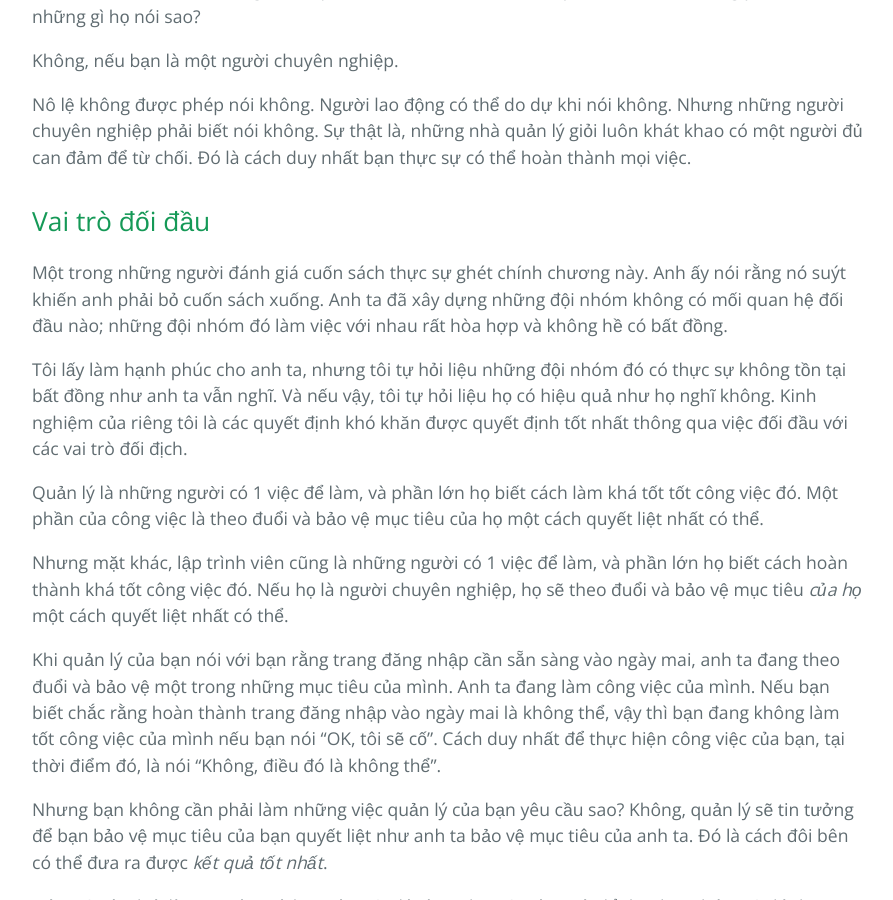
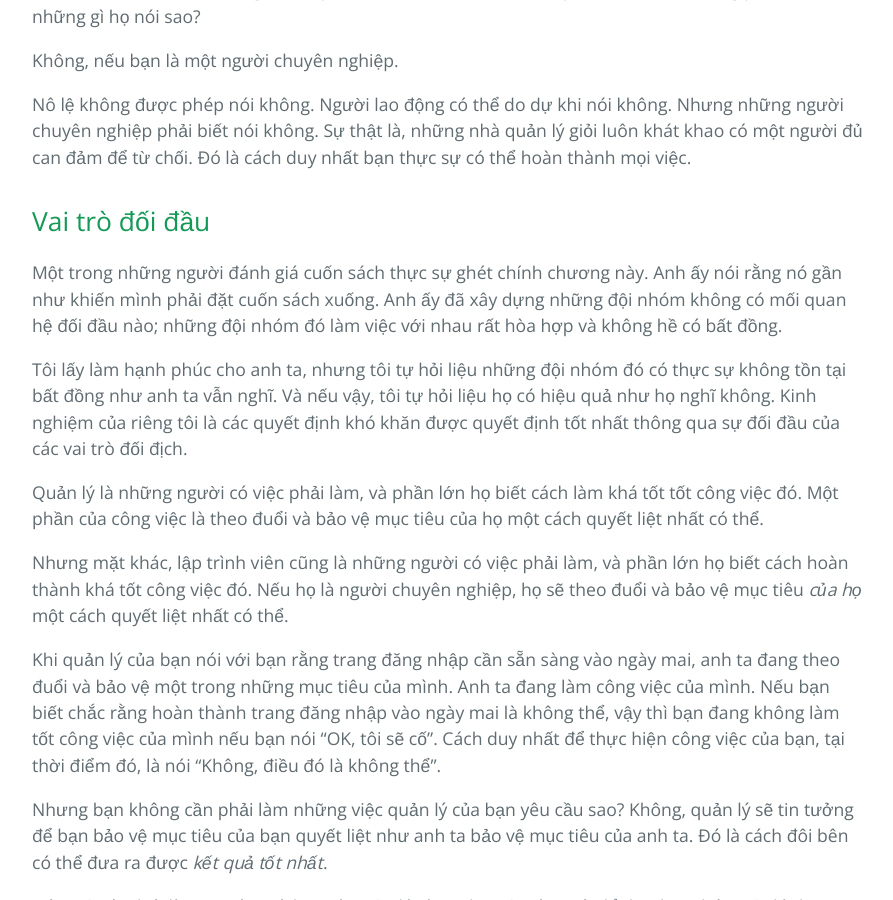
Before and after one commit to HaiBV/haibv.github.io, a Jekyll site: the page built from clean-coder/chapter-2-saying-no.md, in a window 1280 px wide and 900 px high, scrolled down 2592 px. Shown: the whole window, without its empty margins (192-1085 px from the left). Built offline with Jekyll 4.4.1, drawn with Linux system fonts in a browser that asks for light colours; our own code applies the rules of GitHub Pages for plain Markdown files.

Commit message:
Book - The Clean Coder - Correction - C2

```diff
--- a/clean-coder/chapter-2-saying-no.md
+++ b/clean-coder/chapter-2-saying-no.md
@@ -55,13 +55,13 @@ Nô lệ không được phép nói không. Người lao động có thể do d
 
 ## Vai trò đối đầu
 
-Một trong những người đánh giá cuốn sách thực sự ghét chính chương này. Anh ấy nói rằng nó suýt khiến anh phải bỏ cuốn sách xuống. Anh ta đã xây dựng những đội nhóm không có mối quan hệ đối đầu nào; những đội nhóm đó làm việc với nhau rất hòa hợp và không hề có bất đồng.
+Một trong những người đánh giá cuốn sách thực sự ghét chính chương này. Anh ấy nói rằng nó gần như khiến mình phải đặt cuốn sách xuống. Anh ấy đã xây dựng những đội nhóm không có mối quan hệ đối đầu nào; những đội nhóm đó làm việc với nhau rất hòa hợp và không hề có bất đồng.
 
-Tôi lấy làm hạnh phúc cho anh ta, nhưng tôi tự hỏi liệu những đội nhóm đó có thực sự không tồn tại bất đồng như anh ta vẫn nghĩ. Và nếu vậy, tôi tự hỏi liệu họ có hiệu quả như họ nghĩ không. Kinh nghiệm của riêng tôi là các quyết định khó khăn được quyết định tốt nhất thông qua việc đối đầu với các vai trò đối địch.
+Tôi lấy làm hạnh phúc cho anh ta, nhưng tôi tự hỏi liệu những đội nhóm đó có thực sự không tồn tại bất đồng như anh ta vẫn nghĩ. Và nếu vậy, tôi tự hỏi liệu họ có hiệu quả như họ nghĩ không. Kinh nghiệm của riêng tôi là các quyết định khó khăn được quyết định tốt nhất thông qua sự đối đầu của các vai trò đối địch.
 
-Quản lý là những người có 1 việc để làm, và phần lớn họ biết cách làm khá tốt tốt công việc đó. Một phần của công việc là theo đuổi và bảo vệ mục tiêu của họ một cách quyết liệt nhất có thể.
+Quản lý là những người có việc phải làm, và phần lớn họ biết cách làm khá tốt tốt công việc đó. Một phần của công việc là theo đuổi và bảo vệ mục tiêu của họ một cách quyết liệt nhất có thể.
 
-Nhưng mặt khác, lập trình viên cũng là những người có 1 việc để làm, và phần lớn họ biết cách hoàn thành khá tốt công việc đó. Nếu họ là người chuyên nghiệp, họ sẽ theo đuổi và bảo vệ mục tiêu _của họ_ một cách quyết liệt nhất có thể.
+Nhưng mặt khác, lập trình viên cũng là những người có  việc phải làm, và phần lớn họ biết cách hoàn thành khá tốt công việc đó. Nếu họ là người chuyên nghiệp, họ sẽ theo đuổi và bảo vệ mục tiêu _của họ_ một cách quyết liệt nhất có thể.
 
 Khi quản lý của bạn nói với bạn rằng trang đăng nhập cần sẵn sàng vào ngày mai, anh ta đang theo đuổi và bảo vệ một trong những mục tiêu của mình. Anh ta đang làm công việc của mình. Nếu bạn biết chắc rằng hoàn thành trang đăng nhập vào ngày mai là không thể, vậy thì bạn đang không làm tốt công việc của mình nếu bạn nói "OK, tôi sẽ cố". Cách duy nhất để thực hiện công việc của bạn, tại thời điểm đó, là nói "Không, điều đó là không thể".
 
```
